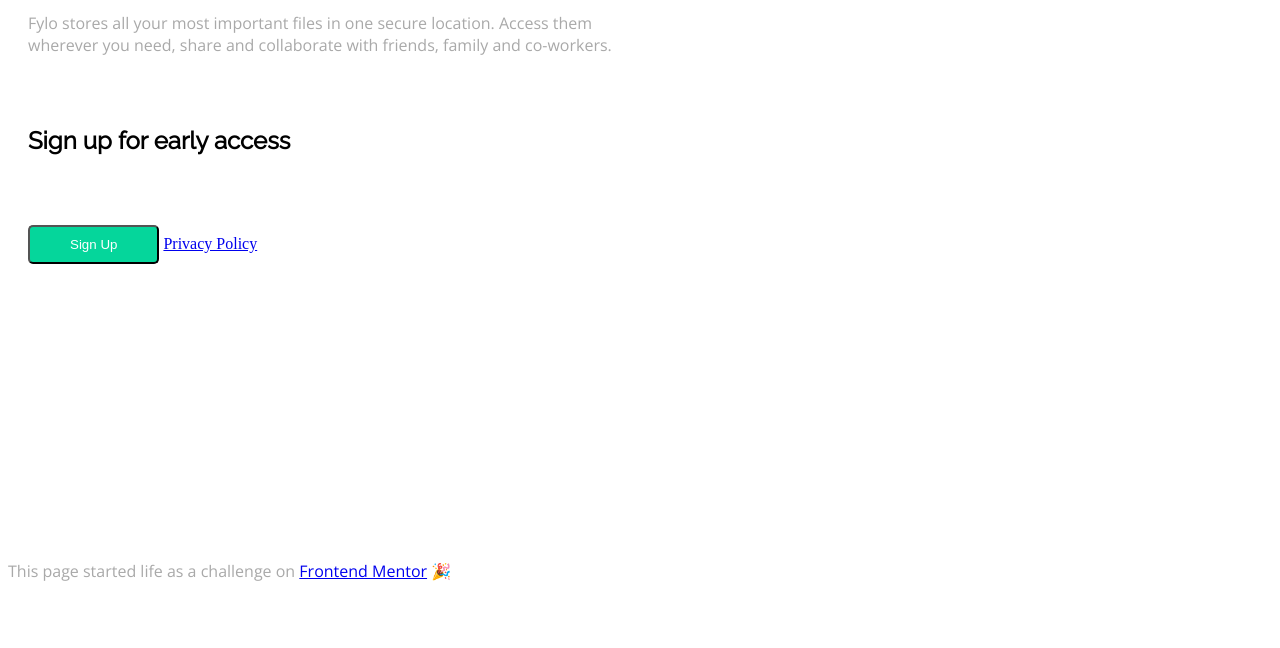
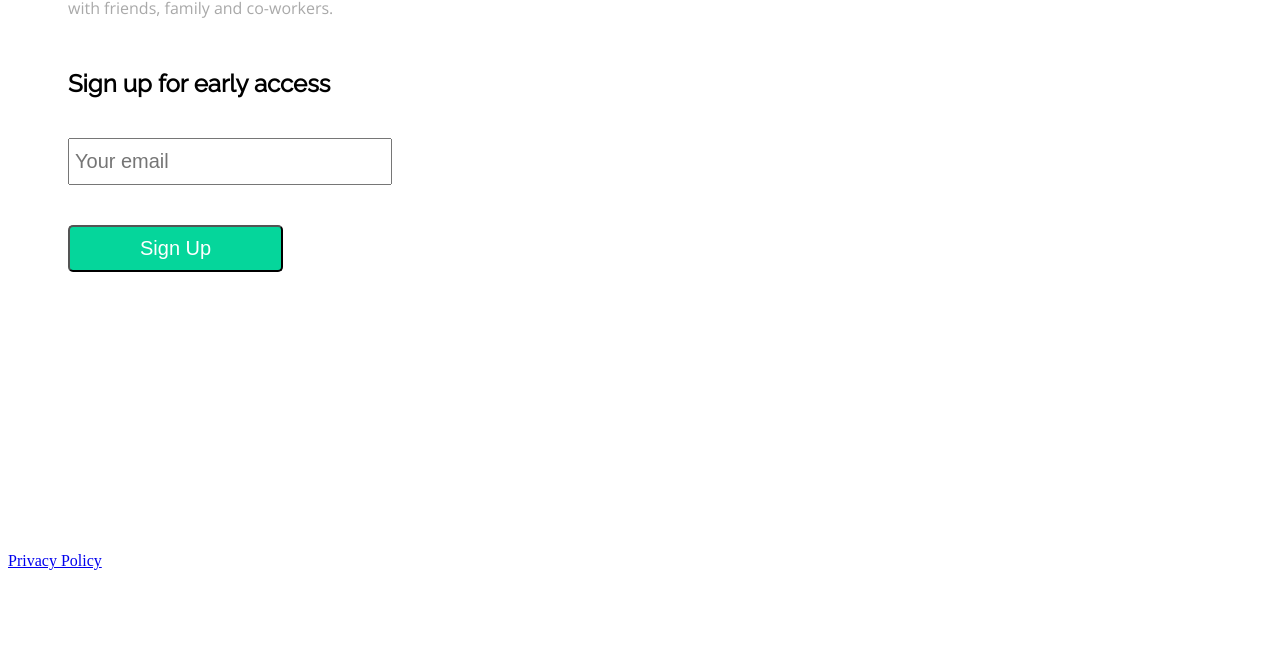
Before and after one commit to collin-tx/Fylo-Landing-Page, a plain HTML site: page index.html in a window 1280 px wide. Shown: the part 630-1278 px from the top of the page. Drawn offline with nearby package versions, Linux system fonts and the light colour scheme.

Commit message:
Added Styles to input and formatting

```diff
--- a/index.html
+++ b/index.html
@@ -24,12 +24,11 @@
         <h1>All your files in one secure location, accessible anywhere.</h1>
         <p>Fylo stores all your most important files in one secure location. Access them wherever you need, share and collaborate with friends, family and co-workers.</p>
         <h2>Sign up for early access</h2>
+        <input type="email" placeholder="Your email">
         <button class="sign-up">Sign Up</button>
-        <a href="#">Privacy Policy</a>
     </div>
     <footer>
-        <p class="attribution">
-            This page started life as a challenge on <a href="https://www.frontendmentor.io?ref=challenge" target="_blank">Frontend Mentor</a> 🎉
+        <a href="#">Privacy Policy</a>
         </p>
     </footer>
 </body>
--- a/style.css
+++ b/style.css
@@ -20,9 +20,9 @@
 div {
     position: relative;
     top: -280px;
-    left: 20px;
+    left: 60px;
     text-align: left;
-    max-width: 50%
+    max-width: 70%
 }
 
 h1,
@@ -32,20 +32,31 @@ h2 {
 }
 
 h2 {
-    padding-bottom: 50px;
+    padding-bottom: 20px;
 }
 
 p {
     font-family: 'Open Sans', sans-serif;
     font-weight: 400;
     color: darkgrey;
-    padding-bottom: 50px;
+    padding-bottom: 30px;
+}
+
+input {
+    display: block;
+    padding: 10px 50px 10px 5px;
+    font-size: 20px;
+    margin-bottom: 40px;
 }
 
 .sign-up {
     color: white;
     background: hsl(163, 95%, 43%);
-    padding: 10px 40px;
+    padding: 10px 70px;
     border-radius: 5px 5px;
-    ;
+    font-size: 20px;
 }
+
+a {
+    text-align: right;
+}
```
